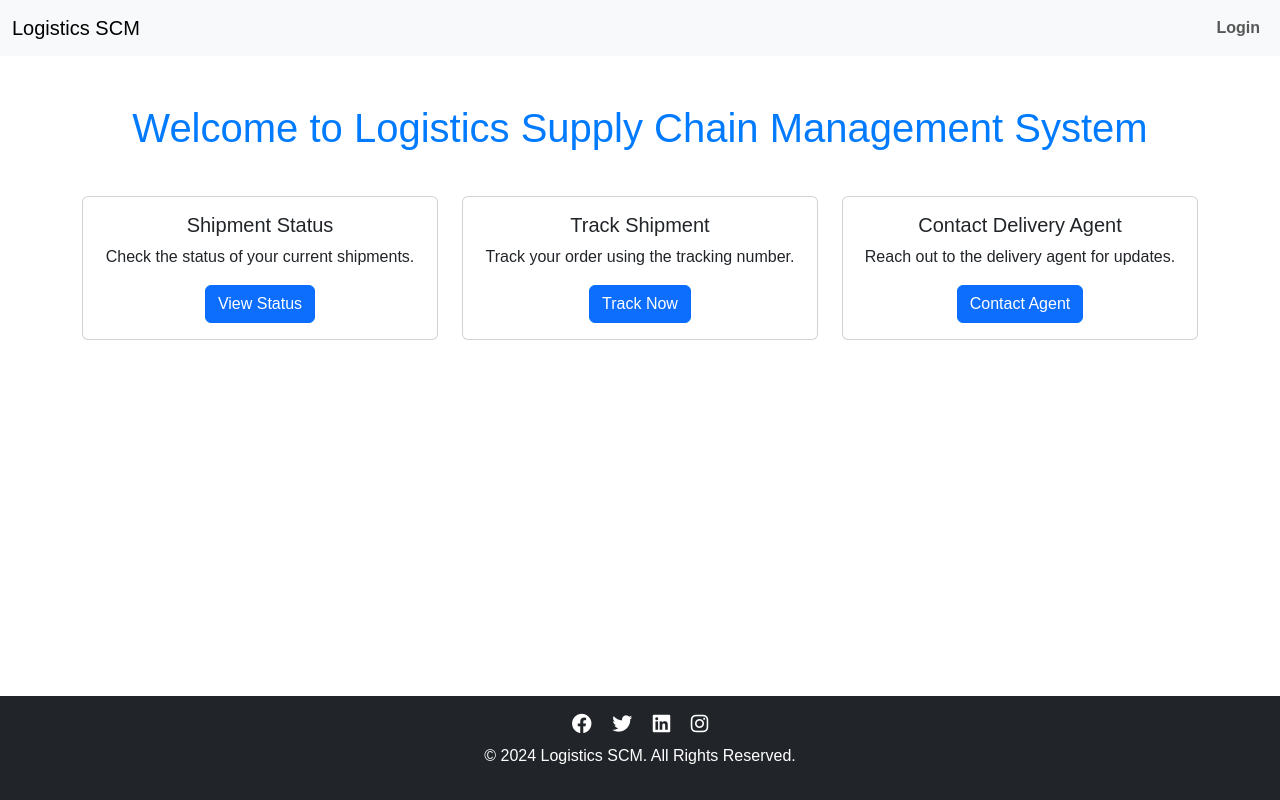
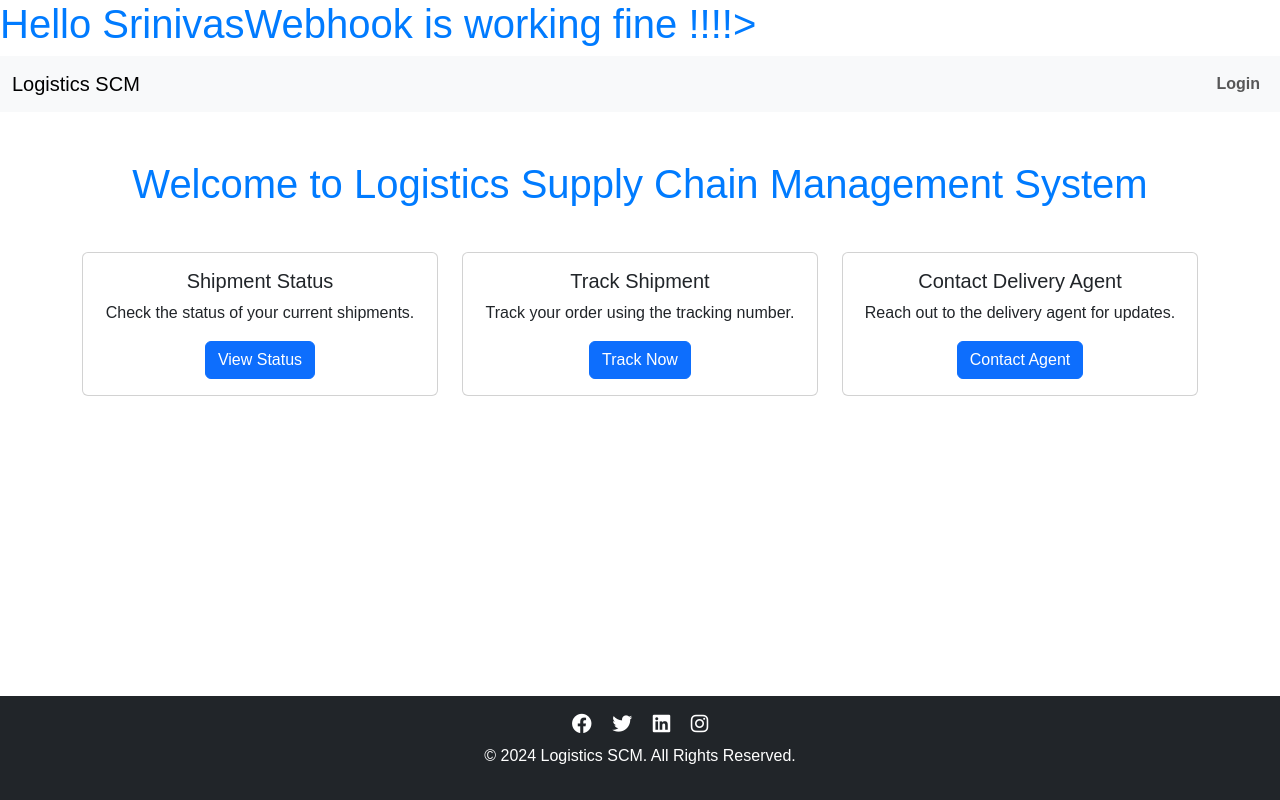
Before and after one commit to srinivspanchal/sampleWebhookTesting, a plain HTML site: page index.html in a window 1280 px wide. Drawn offline with nearby package versions, Linux system fonts and the light colour scheme.

Commit message:
Update index.html
webhook testing

```diff
--- a/index.html
+++ b/index.html
@@ -5,6 +5,7 @@
   <meta name="viewport" content="width=device-width, initial-scale=1.0">
   <meta http-equiv="X-UA-Compatible" content="ie=edge">
   <title>Logistics Supply Chain Management System</title>
+  <h1>Hello SrinivasWebhook is working fine !!!!></h1>
   <link href="https://cdn.jsdelivr.net/npm/bootstrap@5.3.0/dist/css/bootstrap.min.css" rel="stylesheet">
   <link rel="stylesheet" href="style.css">
   <script defer src="script.js"></script>
```
